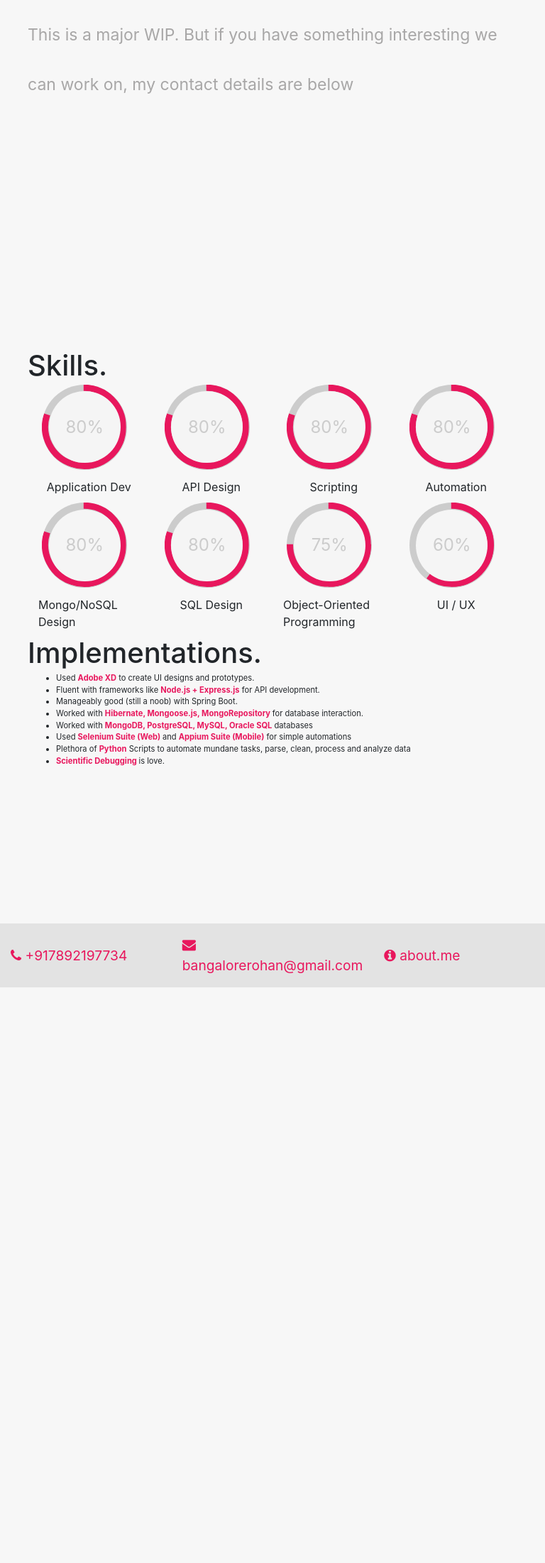
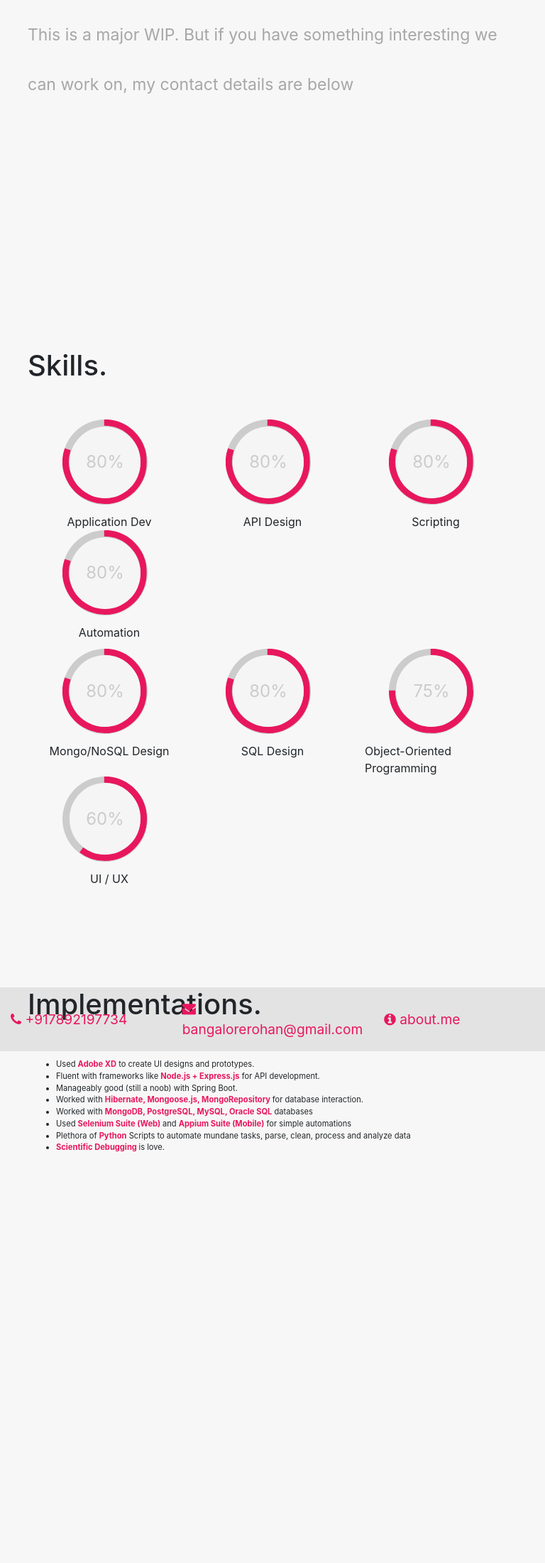
Before and after one commit to rohanrmallya/rohanrmallya.github.io, a Jekyll site: the page index.html, which Jekyll copies as it is, in a window 768 px wide. Shown: the part 465-2667 px from the top of the page at 71% size. Built offline with Jekyll 4.4.1, drawn with Linux system fonts in a browser that asks for light colours; before the commit the page ends 1856 px from its top, so only the background shows below that.

Commit message:
Partially responsive

```diff
--- a/assets/css/custom2.css
+++ b/assets/css/custom2.css
@@ -191,6 +191,15 @@
     #ctnt-button{
         font-size:3vw;
     }
+    .content-90{
+        height:100%;
+    }
+
+    .content-50{
+        height:100%;
+    }
+
+
 
 
 }
@@ -200,10 +209,19 @@
     #ctnt-button{
         font-size:2.5vw;
     }
+    .content-90{
+        height:100%;
+    }
+
+    .content-50{
+        height:100%;
+    }
 }
 
 /* Large devices (laptops/desktops, 992px and up) */
-@media only screen and (min-width: 992px) {}
+@media only screen and (min-width: 992px) {
+
+}
 
 /* Extra large devices (large laptops and desktops, 1200px and up) */
 @media only screen and (min-width: 1200px) {
--- a/index.html
+++ b/index.html
@@ -93,12 +93,12 @@
 
     <div class="full-content" id="skills">
         <div class="content-90">
-            <div class="content-50 container">
+            <div class="content-50 container" id="skill-container">
                 <div class="row content-10 skills-heading">
                     <h1> Skills. </h1>
                 </div>
                 <div class="row " id="skills-row-1">
-                    <div class="col">
+                    <div class="col-xs-6 col-sm-6 col-md-4 col-lg-3  justify-content-center">
                         <div class="row justify-content-center">
                             <div class="c100 p80 pink">
                                 <span>80%</span>
@@ -112,7 +112,7 @@
                             <span> Application Dev</span>
                         </div>
                     </div>
-                    <div class="col">
+                    <div class="col-xs-6 col-sm-6 col-md-4 col-lg-3  justify-content-center">
                         <div class="row justify-content-center">
                             <div class="c100 p80 pink">
                                 <span>80%</span>
@@ -126,7 +126,7 @@
                             <span>API Design</span>
                         </div>
                     </div>
-                    <div class="col">
+                    <div class="col-xs-6 col-sm-6 col-md-4 col-lg-3  justify-content-center">
                         <div class="row justify-content-center">
                             <div class="c100 p80 pink">
                                 <span>80%</span>
@@ -140,7 +140,7 @@
                             <span> Scripting </span>
                         </div>
                     </div>
-                    <div class="col">
+                    <div class="col-xs-6 col-sm-6 col-md-4 col-lg-3  justify-content-center">
                         <div class="row justify-content-center">
                             <div class="c100 p80 pink">
                                 <span>80%</span>
@@ -156,7 +156,7 @@
                     </div>
                 </div>
                 <div class="row " id="skills-row-2">
-                    <div class="col">
+                    <div class="col-xs-6 col-sm-6 col-md-4 col-lg-3  justify-content-center">
                         <div class="row justify-content-center">
                             <div class="c100 p80 pink">
                                 <span>80%</span>
@@ -170,7 +170,7 @@
                             <span> Mongo/NoSQL Design </span>
                         </div>
                     </div>
-                    <div class="col">
+                    <div class="col-xs-6 col-sm-6 col-md-4 col-lg-3  justify-content-center">
                         <div class="row justify-content-center">
                             <div class="c100 p80 pink">
                                 <span>80%</span>
@@ -184,7 +184,7 @@
                             <span>SQL Design</span>
                         </div>
                     </div>
-                    <div class="col">
+                    <div class="col-xs-6 col-sm-6 col-md-4 col-lg-3 justify-content-center">
                         <div class="row justify-content-center">
                             <div class="c100 p75 pink">
                                 <span>75%</span>
@@ -198,7 +198,7 @@
                             <span> Object-Oriented Programming </span>
                         </div>
                     </div>
-                    <div class="col">
+                    <div class="col-xs-6 col-sm-6 col-md-4 col-lg-3 justify-content-center">
                         <div class="row justify-content-center">
                             <div class="c100 p60 pink">
                                 <span>60%</span>
```
Also changed, not shown: 3 other files.
